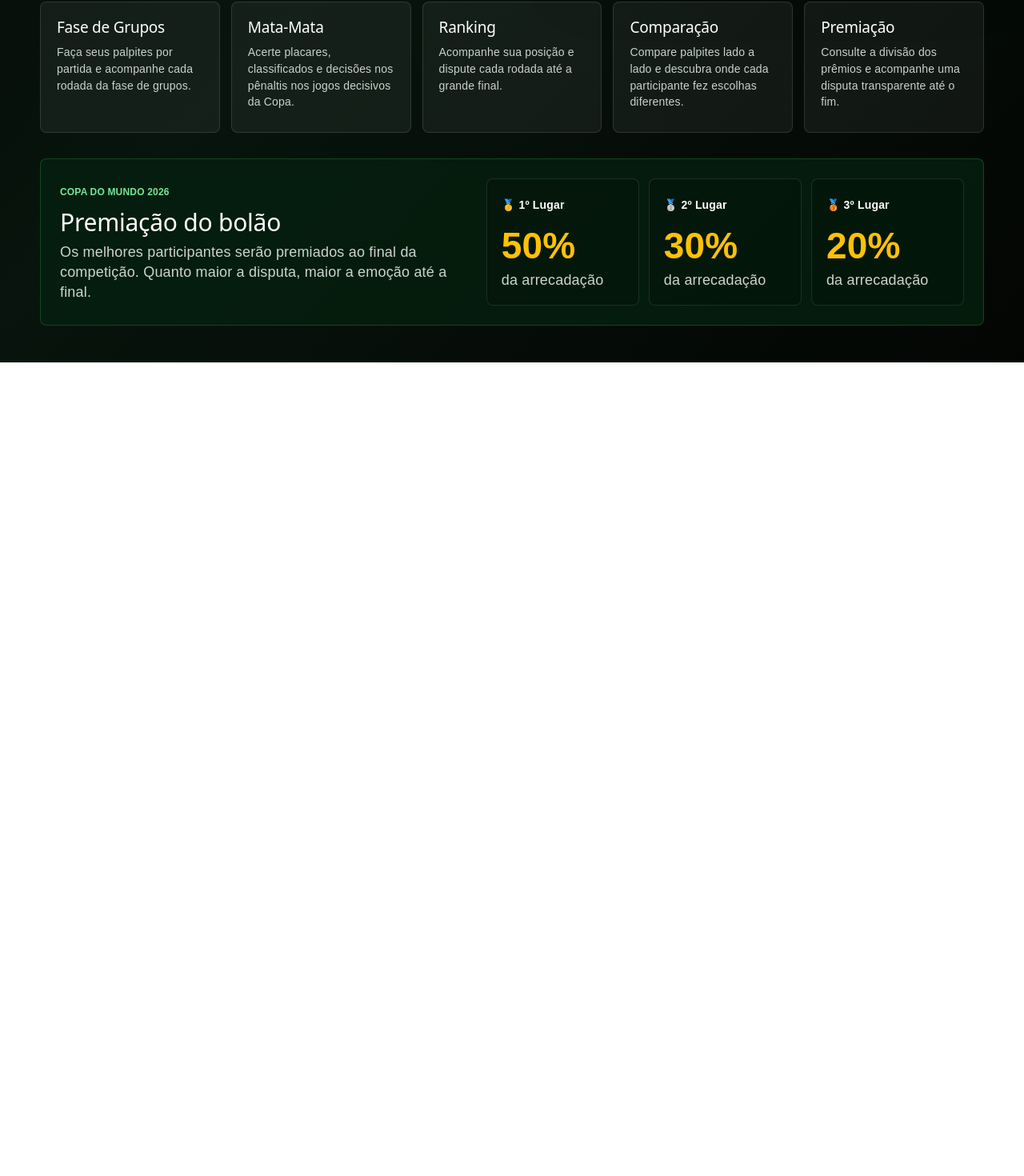
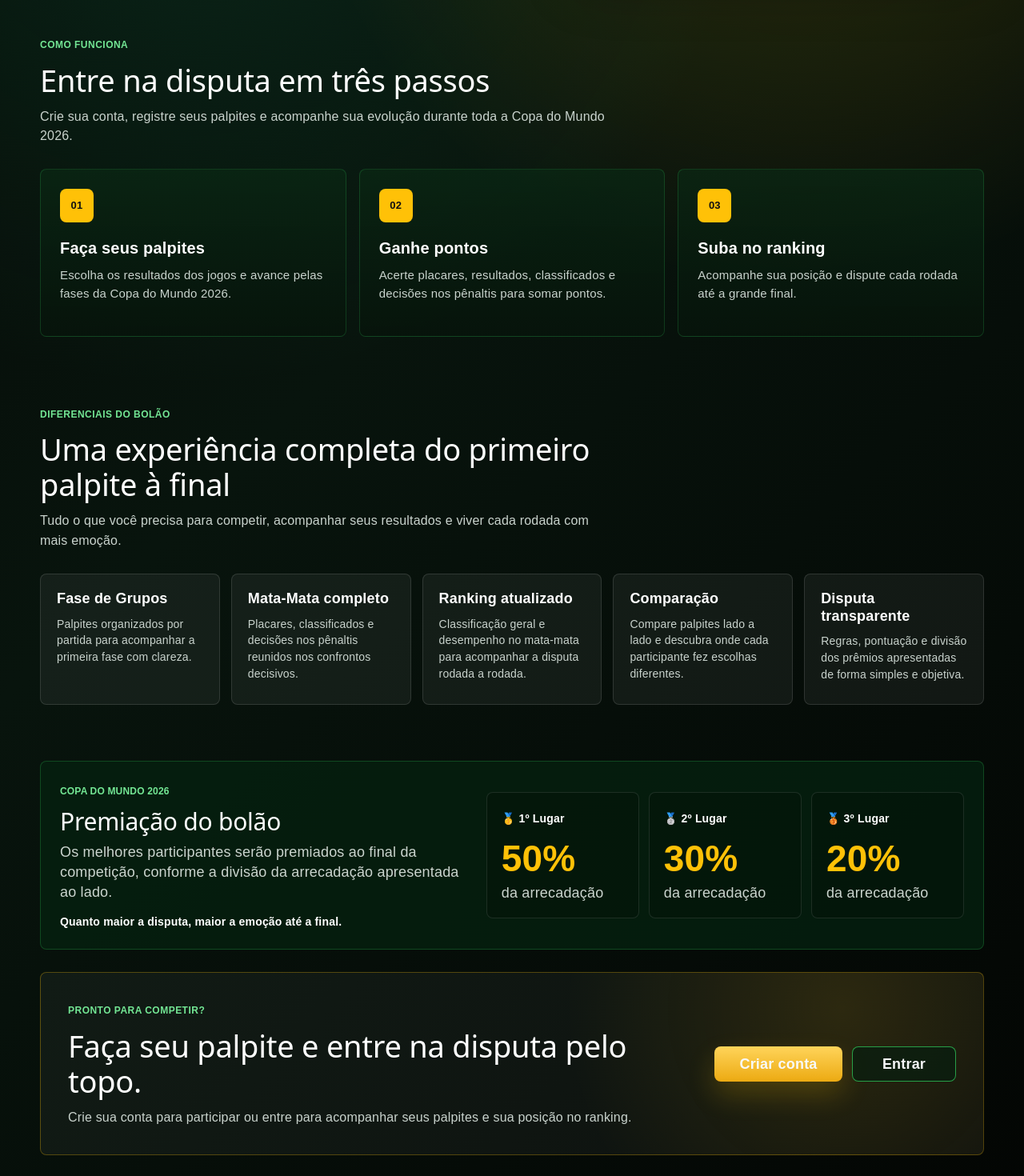
Before and after one commit to terceirizadosmilgrau-cloud/terceirizados-mil-grau, a React (Vite) app: page / in a window 1280 px wide. Shown: the part 672-2142 px from the top of the page at 80% size. Before the commit the page ends 1125 px from the top, so only its background shows below. Built offline with nearby package versions, Linux system fonts and the light colour scheme.

Commit message:
V52.5 landing completa

```diff
--- a/src/pages/LandingPage.css
+++ b/src/pages/LandingPage.css
@@ -19,10 +19,18 @@
 
 .landing-v522-header,
 .landing-v522-hero,
-.landing-v522-cards,
-.landing-v522-premios {
+.landing-v522-como,
+.landing-v522-diferenciais,
+.landing-v522-premios,
+.landing-v522-final,
+.landing-v522-footer {
   width: min(1180px, calc(100% - 40px));
   margin: 0 auto;
+}
+
+.landing-v522-como,
+.landing-v522-premios {
+  scroll-margin-top: 24px;
 }
 
 .landing-v522-header {
@@ -298,8 +306,96 @@
   line-height: 1.25;
 }
 
+.landing-v522-como,
+.landing-v522-diferenciais {
+  padding: 58px 0;
+}
+
+.landing-v522-como {
+  border-top: 1px solid rgba(255, 255, 255, 0.08);
+}
+
+.landing-v522-section-head {
+  max-width: 720px;
+}
+
+.landing-v522-section-head > span,
+.landing-v522-final > div > span {
+  display: block;
+  color: #73e694;
+  font-size: 12px;
+  font-weight: 900;
+  letter-spacing: 0.04em;
+  text-transform: uppercase;
+}
+
+.landing-v522-section-head h2,
+.landing-v522-final h2 {
+  margin: 8px 0 0;
+  color: #fff;
+  font-size: clamp(26px, 3vw, 38px);
+  line-height: 1.16;
+}
+
+.landing-v522-section-head p,
+.landing-v522-final p {
+  margin: 12px 0 0;
+  color: #c9d3cd;
+  font-size: 16px;
+  line-height: 1.55;
+}
+
+.landing-v522-etapas {
+  margin-top: 28px;
+  display: grid;
+  grid-template-columns: repeat(3, minmax(0, 1fr));
+  gap: 16px;
+}
+
+.landing-v522-etapas article {
+  min-width: 0;
+  min-height: 210px;
+  padding: 24px;
+  border: 1px solid rgba(50, 208, 94, 0.2);
+  border-radius: 8px;
+  background:
+    linear-gradient(180deg, rgba(10, 40, 20, 0.72), rgba(7, 20, 11, 0.82));
+}
+
+.landing-v522-etapas article > span {
+  width: 42px;
+  height: 42px;
+  display: inline-flex;
+  align-items: center;
+  justify-content: center;
+  border-radius: 8px;
+  color: #111;
+  background: #ffc107;
+  font-size: 13px;
+  font-weight: 900;
+}
+
+.landing-v522-etapas h3,
+.landing-v522-cards h3 {
+  margin: 20px 0 0;
+  color: #fff;
+  font-size: 20px;
+  line-height: 1.2;
+}
+
+.landing-v522-etapas p {
+  margin: 10px 0 0;
+  color: #c9d3cd;
+  font-size: 15px;
+  line-height: 1.55;
+}
+
+.landing-v522-diferenciais {
+  padding-top: 26px;
+}
+
 .landing-v522-cards {
-  padding: 18px 0 32px;
+  margin-top: 28px;
   display: grid;
   grid-template-columns: repeat(5, minmax(0, 1fr));
   gap: 14px;
@@ -314,22 +410,21 @@
   background: rgba(255, 255, 255, 0.055);
 }
 
-.landing-v522-cards h2 {
-  margin: 0 0 9px;
-  color: #fff;
-  font-size: 19px;
-  line-height: 1.2;
+.landing-v522-cards h3 {
+  margin-top: 0;
+  font-size: 18px;
 }
 
 .landing-v522-cards p {
-  margin: 0;
+  margin: 10px 0 0;
   color: #c9d3cd;
   font-size: 14px;
   line-height: 1.48;
 }
 
 .landing-v522-premios {
-  margin-bottom: 46px;
+  margin-top: 12px;
+  margin-bottom: 28px;
   padding: 24px;
   display: grid;
   grid-template-columns: minmax(0, 0.92fr) minmax(420px, 1.08fr);
@@ -351,6 +446,14 @@
   margin: 8px 0 0;
   color: #cbd4ce;
   line-height: 1.4;
+}
+
+.landing-v522-premios-copy > strong {
+  display: block;
+  margin-top: 14px;
+  color: #fff;
+  font-size: 14px;
+  line-height: 1.45;
 }
 
 .landing-v522-premios-grid {
@@ -381,6 +484,48 @@
   line-height: 1;
 }
 
+.landing-v522-final {
+  margin-bottom: 28px;
+  padding: 34px;
+  display: flex;
+  align-items: center;
+  justify-content: space-between;
+  gap: 28px;
+  border: 1px solid rgba(255, 193, 7, 0.28);
+  border-radius: 8px;
+  background:
+    radial-gradient(circle at 85% 20%, rgba(255, 193, 7, 0.12), transparent 34%),
+    rgba(255, 255, 255, 0.045);
+}
+
+.landing-v522-final > div:first-child {
+  max-width: 720px;
+}
+
+.landing-v522-final-actions {
+  display: flex;
+  align-items: center;
+  flex: 0 0 auto;
+  gap: 12px;
+}
+
+.landing-v522-footer {
+  min-height: 96px;
+  padding: 24px 0;
+  display: flex;
+  align-items: center;
+  justify-content: space-between;
+  gap: 24px;
+  border-top: 1px solid rgba(255, 255, 255, 0.09);
+}
+
+.landing-v522-footer p {
+  margin: 0;
+  color: #9eaaa2;
+  font-size: 13px;
+  text-align: right;
+}
+
 @media (max-width: 1080px) {
   .landing-v522-header {
     grid-template-columns: 1fr;
@@ -405,6 +550,7 @@
     max-width: 720px;
   }
 
+  .landing-v522-etapas,
   .landing-v522-cards {
     grid-template-columns: repeat(3, minmax(0, 1fr));
   }
@@ -412,18 +558,27 @@
   .landing-v522-premios {
     grid-template-columns: 1fr;
   }
+
+  .landing-v522-final {
+    align-items: flex-start;
+    flex-direction: column;
+  }
 }
 
 @media (max-width: 720px) {
   .landing-v522-header,
   .landing-v522-hero,
-  .landing-v522-cards,
-  .landing-v522-premios {
+  .landing-v522-como,
+  .landing-v522-diferenciais,
+  .landing-v522-premios,
+  .landing-v522-final,
+  .landing-v522-footer {
     width: min(100% - 24px, 620px);
   }
 
   .landing-v522-header-actions,
-  .landing-v522-actions {
+  .landing-v522-actions,
+  .landing-v522-final-actions {
     width: 100%;
     align-items: stretch;
     flex-direction: column;
@@ -439,7 +594,7 @@
   .landing-v522-nav {
     width: 100%;
     display: grid;
-    grid-template-columns: repeat(3, minmax(0, 1fr));
+    grid-template-columns: repeat(2, minmax(0, 1fr));
   }
 
   .landing-v522-nav a {
@@ -456,13 +611,33 @@
   }
 
   .landing-v522-panel-grid,
+  .landing-v522-etapas,
   .landing-v522-cards,
   .landing-v522-premios-grid {
     grid-template-columns: 1fr;
   }
 
+  .landing-v522-etapas article,
   .landing-v522-cards article {
     min-height: auto;
+  }
+
+  .landing-v522-como,
+  .landing-v522-diferenciais {
+    padding: 44px 0;
+  }
+
+  .landing-v522-final {
+    padding: 24px;
+  }
+
+  .landing-v522-footer {
+    align-items: flex-start;
+    flex-direction: column;
+  }
+
+  .landing-v522-footer p {
+    text-align: left;
   }
 }
 
--- a/src/pages/LandingPage.jsx
+++ b/src/pages/LandingPage.jsx
@@ -1,21 +1,42 @@
 import { Link } from "react-router-dom";
 import "./LandingPage.css";
 
-const cards = [
+const etapas = [
+  {
+    numero: "01",
+    titulo: "Faça seus palpites",
+    texto:
+      "Escolha os resultados dos jogos e avance pelas fases da Copa do Mundo 2026.",
+  },
+  {
+    numero: "02",
+    titulo: "Ganhe pontos",
+    texto:
+      "Acerte placares, resultados, classificados e decisões nos pênaltis para somar pontos.",
+  },
+  {
+    numero: "03",
+    titulo: "Suba no ranking",
+    texto:
+      "Acompanhe sua posição e dispute cada rodada até a grande final.",
+  },
+];
+
+const diferenciais = [
   {
     titulo: "Fase de Grupos",
     texto:
-      "Faça seus palpites por partida e acompanhe cada rodada da fase de grupos.",
+      "Palpites organizados por partida para acompanhar a primeira fase com clareza.",
   },
   {
-    titulo: "Mata-Mata",
+    titulo: "Mata-Mata completo",
     texto:
-      "Acerte placares, classificados e decisões nos pênaltis nos jogos decisivos da Copa.",
+      "Placares, classificados e decisões nos pênaltis reunidos nos confrontos decisivos.",
   },
   {
-    titulo: "Ranking",
+    titulo: "Ranking atualizado",
     texto:
-      "Acompanhe sua posição e dispute cada rodada até a grande final.",
+      "Classificação geral e desempenho no mata-mata para acompanhar a disputa rodada a rodada.",
   },
   {
     titulo: "Comparação",
@@ -23,9 +44,9 @@ const cards = [
       "Compare palpites lado a lado e descubra onde cada participante fez escolhas diferentes.",
   },
   {
-    titulo: "Premiação",
+    titulo: "Disputa transparente",
     texto:
-      "Consulte a divisão dos prêmios e acompanhe uma disputa transparente até o fim.",
+      "Regras, pontuação e divisão dos prêmios apresentadas de forma simples e objetiva.",
   },
 ];
 
@@ -38,7 +59,7 @@ const beneficios = [
 
 function LandingPage() {
   return (
-    <main className="landing-v522">
+    <main className="landing-v522" id="inicio">
       <header className="landing-v522-header">
         <Link className="landing-v522-brand" to="/">
           <span className="landing-v522-brand-badge">2026</span>
@@ -46,7 +67,7 @@ function LandingPage() {
         </Link>
 
         <nav className="landing-v522-nav">
-          <Link to="/">Início</Link>
+          <a href="#inicio">Início</a>
           <a href="#como-funciona">Como Funciona</a>
           <Link to="/regras">Regras</Link>
           <a href="#premiacao">Premiação</a>
@@ -142,15 +163,47 @@ function LandingPage() {
       </section>
 
       <section
-        className="landing-v522-cards"
+        className="landing-v522-como"
         id="como-funciona"
       >
-        {cards.map((card) => (
-          <article key={card.titulo}>
-            <h2>{card.titulo}</h2>
-            <p>{card.texto}</p>
-          </article>
-        ))}
+        <div className="landing-v522-section-head">
+          <span>Como funciona</span>
+          <h2>Entre na disputa em três passos</h2>
+          <p>
+            Crie sua conta, registre seus palpites e acompanhe
+            sua evolução durante toda a Copa do Mundo 2026.
+          </p>
+        </div>
+
+        <div className="landing-v522-etapas">
+          {etapas.map((etapa) => (
+            <article key={etapa.numero}>
+              <span>{etapa.numero}</span>
+              <h3>{etapa.titulo}</h3>
+              <p>{etapa.texto}</p>
+            </article>
+          ))}
+        </div>
+      </section>
+
+      <section className="landing-v522-diferenciais">
+        <div className="landing-v522-section-head">
+          <span>Diferenciais do bolão</span>
+          <h2>Uma experiência completa do primeiro palpite à final</h2>
+          <p>
+            Tudo o que você precisa para competir, acompanhar
+            seus resultados e viver cada rodada com mais emoção.
+          </p>
+        </div>
+
+        <div className="landing-v522-cards">
+          {diferenciais.map((diferencial) => (
+            <article key={diferencial.titulo}>
+              <h3>{diferencial.titulo}</h3>
+              <p>{diferencial.texto}</p>
+            </article>
+          ))}
+        </div>
       </section>
 
       <section
@@ -162,9 +215,12 @@ function LandingPage() {
           <h2>Premiação do bolão</h2>
           <p>
             Os melhores participantes serão premiados ao final
-            da competição. Quanto maior a disputa, maior a
-            emoção até a final.
+            da competição, conforme a divisão da arrecadação
+            apresentada ao lado.
           </p>
+          <strong>
+            Quanto maior a disputa, maior a emoção até a final.
+          </strong>
         </div>
 
         <div className="landing-v522-premios-grid">
@@ -185,6 +241,43 @@ function LandingPage() {
           </article>
         </div>
       </section>
+
+      <section className="landing-v522-final">
+        <div>
+          <span>Pronto para competir?</span>
+          <h2>Faça seu palpite e entre na disputa pelo topo.</h2>
+          <p>
+            Crie sua conta para participar ou entre para
+            acompanhar seus palpites e sua posição no ranking.
+          </p>
+        </div>
+
+        <div className="landing-v522-final-actions">
+          <Link
+            className="landing-v522-primary"
+            to="/cadastro"
+          >
+            Criar conta
+          </Link>
+          <Link
+            className="landing-v522-secondary"
+            to="/login"
+          >
+            Entrar
+          </Link>
+        </div>
+      </section>
+
+      <footer className="landing-v522-footer">
+        <Link className="landing-v522-brand" to="/">
+          <span className="landing-v522-brand-badge">2026</span>
+          <span>Terceirizados Mil Grau</span>
+        </Link>
+        <p>
+          © 2026 Terceirizados Mil Grau. Todos os direitos
+          reservados.
+        </p>
+      </footer>
     </main>
   );
 }
```
